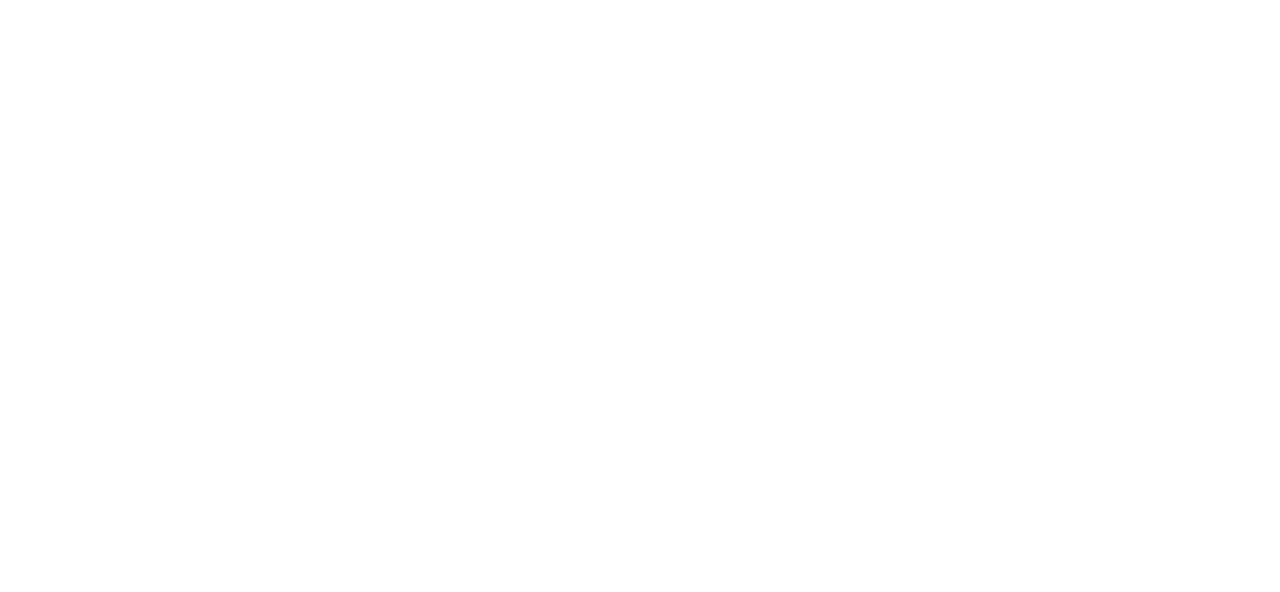
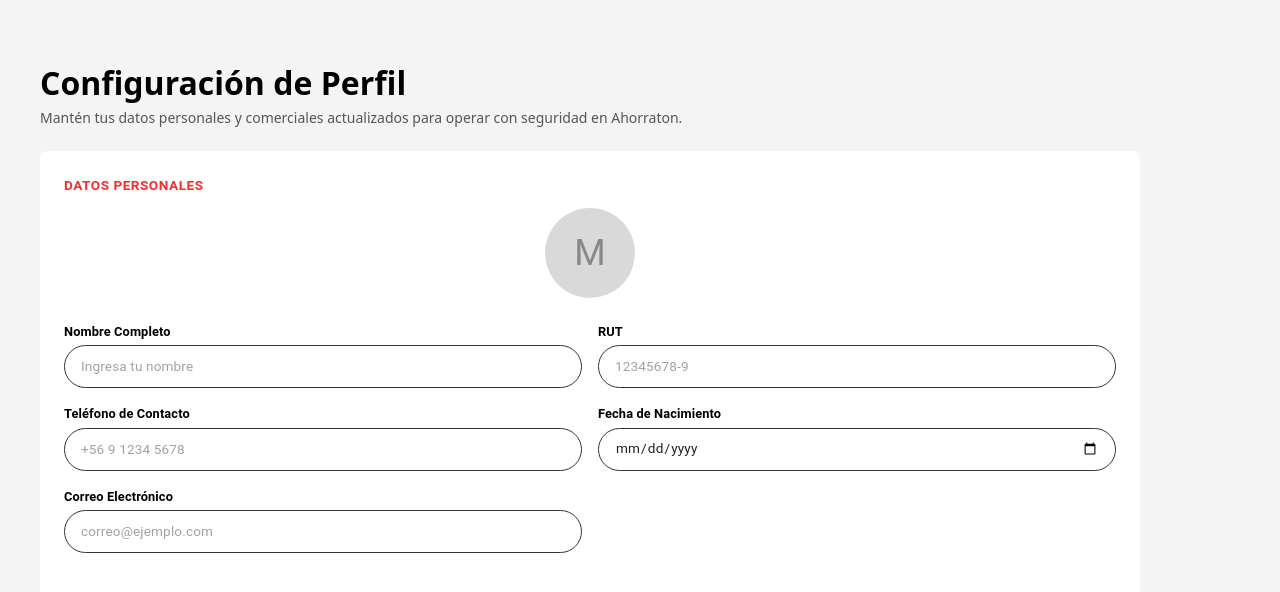
Before and after one commit to ElPabloOficial/-TWM-Proyecto-Compra-Venta, a React app: page /perfil in a window 1280 px wide. Before the commit this address had no page. Shown: the top 592 px of the page. Built offline with nearby package versions, Linux system fonts and the light colour scheme; the HTML template or start-up script is replaced by a standard one.

Commit message:
Avance perfil de usuario

```diff
--- a/src/App.jsx
+++ b/src/App.jsx
@@ -1,8 +1,32 @@
+// import { BrowserRouter, Routes, Route, Navigate } from "react-router-dom";
+// import { ProductosProvider } from "./context/ProductContext";
+// import LoginScreen from "./pages/Login/LoginScreen";
+// import InventoryScreen from "./pages/Inventory/InventoryScreen";
+// import AddProductScreen from "./pages/Inventory/AddProductScreen";
+
+// const App = () => {
+//   return (
+//     <BrowserRouter>
+//       <ProductosProvider>
+//         <Routes>
+//           <Route path="/" element={<Navigate to="/login" replace />} />
+//           <Route path="/login" element={<LoginScreen />} />
+//           <Route path="/inventario" element={<InventoryScreen />} />
+//           <Route path="/inventario/nuevo" element={<AddProductScreen />} />
+//         </Routes>
+//       </ProductosProvider>
+//     </BrowserRouter>
+//   );
+// };
+
+// export default App;
+
 import { BrowserRouter, Routes, Route, Navigate } from "react-router-dom";
 import { ProductosProvider } from "./context/ProductContext";
 import LoginScreen from "./pages/Login/LoginScreen";
 import InventoryScreen from "./pages/Inventory/InventoryScreen";
 import AddProductScreen from "./pages/Inventory/AddProductScreen";
+import ProfileScreen from "./pages/Profile/ProfileScreen"; // ← NUEVO
 
 const App = () => {
   return (
@@ -13,6 +37,7 @@
           <Route path="/login" element={<LoginScreen />} />
           <Route path="/inventario" element={<InventoryScreen />} />
           <Route path="/inventario/nuevo" element={<AddProductScreen />} />
+          <Route path="/perfil" element={<ProfileScreen />} /> {/* ← NUEVO */}
         </Routes>
       </ProductosProvider>
     </BrowserRouter>
--- /dev/null
+++ b/src/components/atoms/Avatar/CustomAvatar.jsx
@@ -0,0 +1,35 @@
+import Avatar from '@mui/material/Avatar';
+import Box from '@mui/material/Box';
+
+/*
+ * CustomAvatar
+ *
+ * Átomo que muestra la foto de perfil del usuario.
+ * Si no hay imagen, muestra la inicial del nombre
+ * sobre un fondo gris claro.
+ *
+ * @param {string} src   → URL o ruta de la imagen del usuario
+ * @param {string} alt   → Nombre del usuario (también texto alternativo)
+ * @param {number} size  → Tamaño en píxeles del avatar
+ */
+export default function CustomAvatar({ src, alt = '', size = 90 }) {
+  const inicial = alt?.trim()?.[0]?.toUpperCase() || '?';
+
+  return (
+    <Box sx={{ display: 'flex', justifyContent: 'center' }}>
+      <Avatar
+        src={src}
+        alt={alt}
+        sx={{
+          width: size,
+          height: size,
+          bgcolor: '#d9d9d9',
+          color: '#888',
+          fontSize: size * 0.4,
+        }}
+      >
+        {!src && inicial}
+      </Avatar>
+    </Box>
+  );
+}
--- /dev/null
+++ b/src/components/molecules/ProfileField/ProfileField.jsx
@@ -0,0 +1,64 @@
+import Box from '@mui/material/Box';
+import Typography from '@mui/material/Typography';
+import CustomInput from '../../atoms/TextField/CustomInput';
+
+/*
+ * ProfileField
+ *
+ * Molécula que muestra una etiqueta (label) y un campo
+ * de entrada (input) con estilo de píldora redondeada.
+ *
+ * Se usa en el formulario de perfil para todos los campos
+ * (nombre, RUT, teléfono, correo, etc.)
+ *
+ * @param {string} label        → Texto de la etiqueta
+ * @param {string} value        → Valor del campo
+ * @param {Function} onChange   → Función al cambiar el valor
+ * @param {string} type         → Tipo de input (text, email, password, date...)
+ * @param {string} placeholder  → Texto de ayuda dentro del campo
+ * @param {React.ReactNode} endIcon → Ícono al final del campo (opcional)
+ * @param {Object} sx           → Estilos extra (opcional)
+ */
+export default function ProfileField({
+  label,
+  value,
+  onChange,
+  type = 'text',
+  placeholder = '',
+  endIcon,
+  sx,
+  ...props
+}) {
+  return (
+    <Box sx={{ display: 'flex', flexDirection: 'column', gap: 0.5, ...sx }}>
+      {label && (
+        <Typography
+          sx={{
+            fontSize: '0.8rem',
+            fontWeight: 600,
+            color: '#000',
+          }}
+        >
+          {label}
+        </Typography>
+      )}
+
+      <CustomInput
+        type={type}
+        value={value}
+        onChange={onChange}
+        placeholder={placeholder}
+        endIcon={endIcon}
+        sx={{
+          border: '1px solid #333',
+          borderRadius: '999px',
+          ml: 0,
+          px: 2,
+          py: 0.8,
+          fontSize: '0.85rem',
+        }}
+        {...props}
+      />
+    </Box>
+  );
+}
--- /dev/null
+++ b/src/components/molecules/ProfileSection/ProfileSection.jsx
@@ -0,0 +1,32 @@
+import Box from '@mui/material/Box';
+import Typography from '@mui/material/Typography';
+
+/*
+ * ProfileSection
+ *
+ * Molécula que agrupa un bloque del formulario de perfil.
+ * Muestra un título rojo en mayúsculas y el contenido
+ * que se le pase como children.
+ *
+ * @param {string} title     → Texto del título (ej: "Datos Personales")
+ * @param {React.ReactNode} children → Contenido de la sección
+ */
+export default function ProfileSection({ title, children }) {
+  return (
+    <Box sx={{ mb: 3 }}>
+      <Typography
+        sx={{
+          color: '#EC3333',
+          fontWeight: 700,
+          fontSize: '0.85rem',
+          letterSpacing: '0.5px',
+          textTransform: 'uppercase',
+          mb: 1.5,
+        }}
+      >
+        {title}
+      </Typography>
+      {children}
+    </Box>
+  );
+}
--- /dev/null
+++ b/src/pages/Profile/ProfileScreen.jsx
@@ -0,0 +1,30 @@
+import CustomAvatar from "../../components/atoms/Avatar/CustomAvatar";
+import ProfileSection from "../../components/molecules/ProfileSection/ProfileSection";
+import ProfileField from "../../components/molecules/ProfileField/ProfileField";
+
+const ProfileScreen = () => {
+  return (
+    <div style={{ padding: 40, background: "#f4f4f4", minHeight: "100vh" }}>
+      <h1 style={{ color: "#000", marginBottom: 4 }}>Configuración de Perfil</h1>
+      <p style={{ color: "#555", fontSize: 14, marginTop: 0, marginBottom: 24 }}>
+        Mantén tus datos personales y comerciales actualizados para operar con seguridad en Ahorraton.
+      </p>
+
+      <div style={{ background: "#fff", padding: 24, borderRadius: 8, maxWidth: 1100 }}>
+        <ProfileSection title="Datos Personales">
+          <CustomAvatar alt="Marcelo" size={90} />
+
+          <div style={{ marginTop: 24, display: "grid", gridTemplateColumns: "1fr 1fr", gap: 16 }}>
+            <ProfileField label="Nombre Completo" placeholder="Ingresa tu nombre" />
+            <ProfileField label="RUT" placeholder="12345678-9" />
+            <ProfileField label="Teléfono de Contacto" placeholder="+56 9 1234 5678" />
+            <ProfileField label="Fecha de Nacimiento" type="date" />
+            <ProfileField label="Correo Electrónico" placeholder="correo@ejemplo.com" />
+          </div>
+        </ProfileSection>
+      </div>
+    </div>
+  );
+};
+
+export default ProfileScreen;
```
Also changed, not shown: src/pages/Test/TestScreen.jsx (added, +17 -0 lines).
